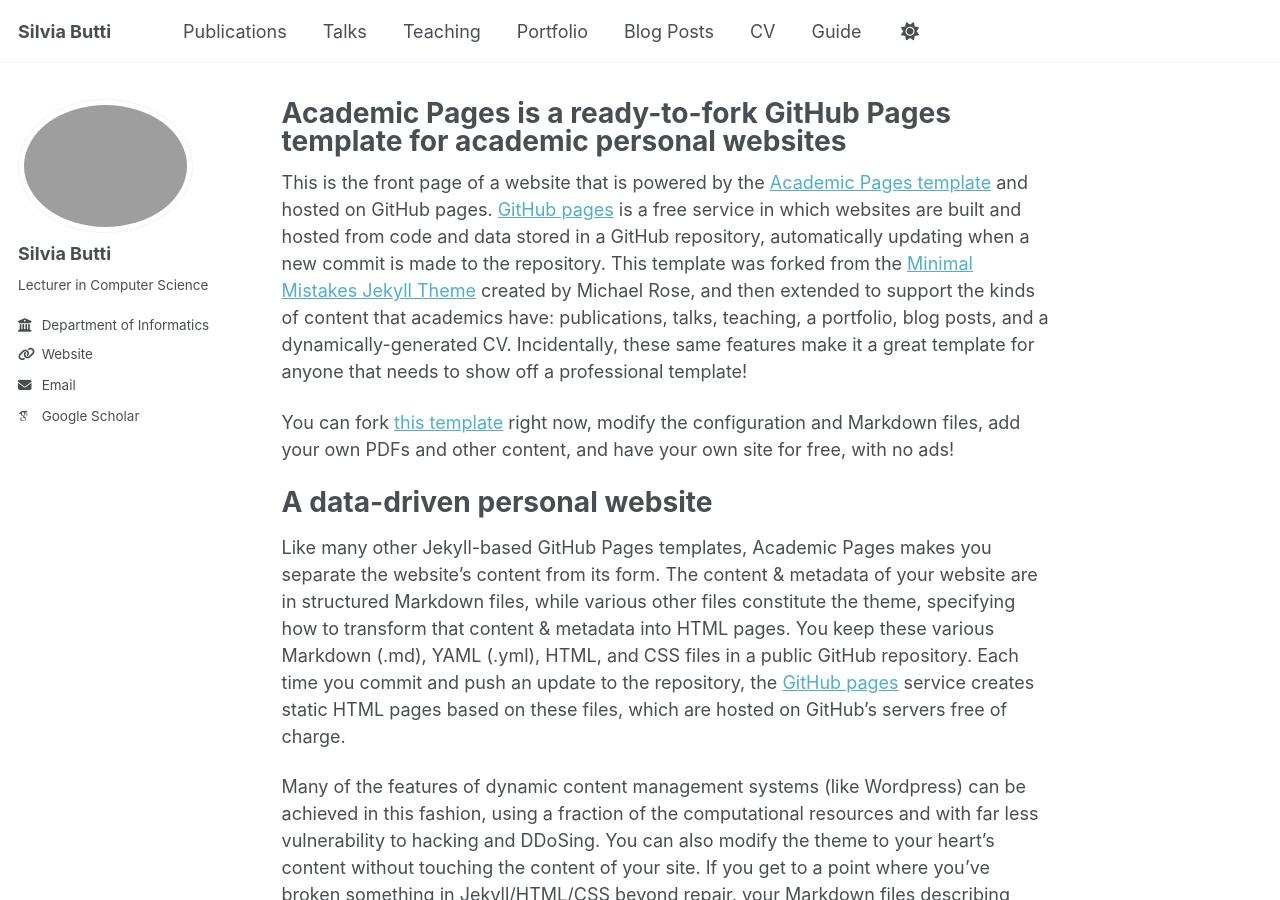
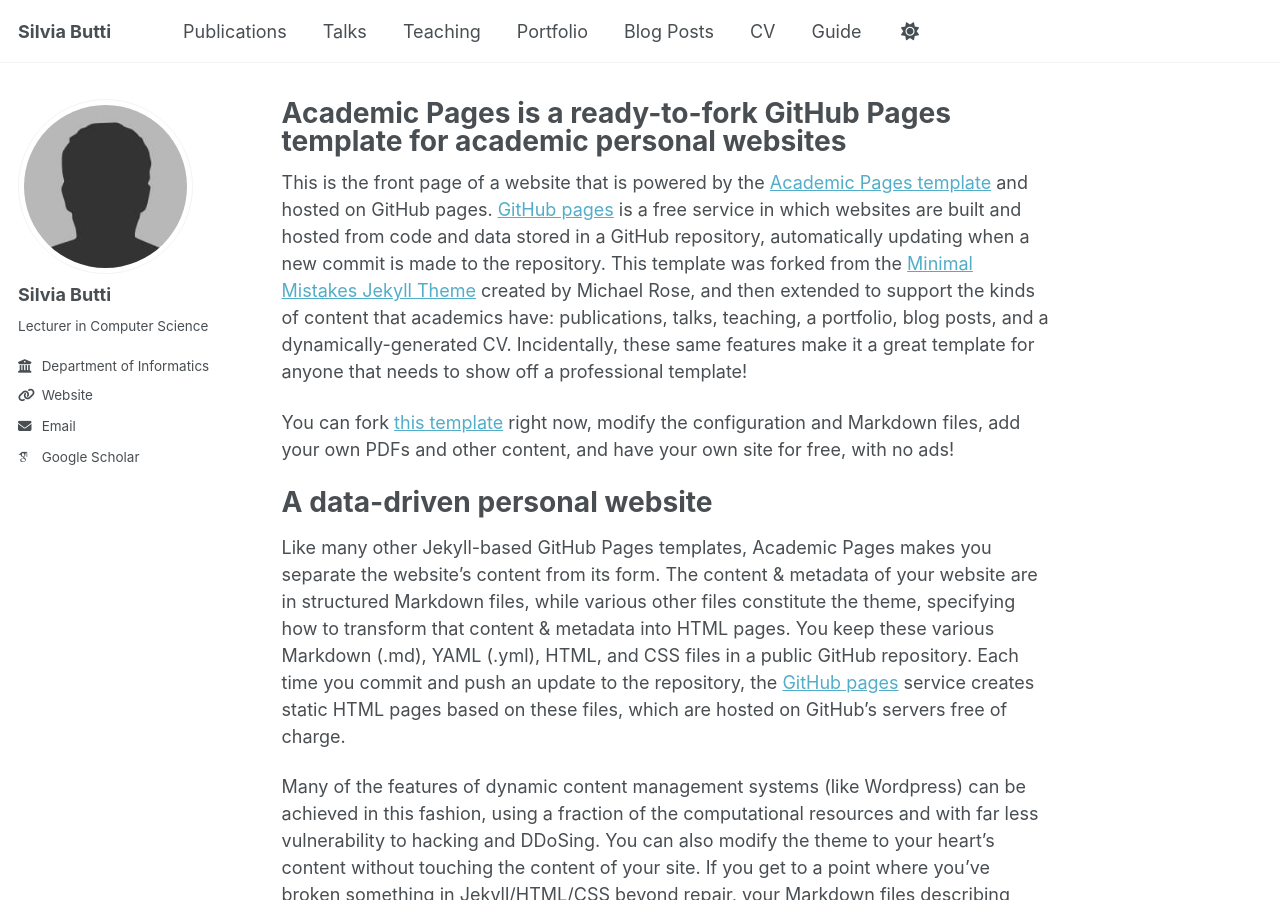
Before and after one commit to silviabutti/silviabutti.github.io, a Jekyll site: the page built from _pages/about.md, in a window 1280 px wide and 900 px high. Built offline with Jekyll 4.4.1, drawn with Linux system fonts in a browser that asks for light colours; some web fonts are replaced; a script bundle is joined from its source files by our own code; library files that are not in the unit come from our copies.

Commit message:
Update _config.yml

```diff
--- a/_config.yml
+++ b/_config.yml
@@ -23,7 +23,7 @@ repository               : "silviabutti/silviabutti.github.io"
 #               Additional customization can be done by editing /_includes/author-profile.html
 author:
   # Biographic information
-  avatar           : "CS-portrait.jpg"
+  avatar           : "bio-photo.jpg"
   name             : "Silvia Butti"
   pronouns         : # example: "she/her"
   bio              : "Lecturer in Computer Science"
```
